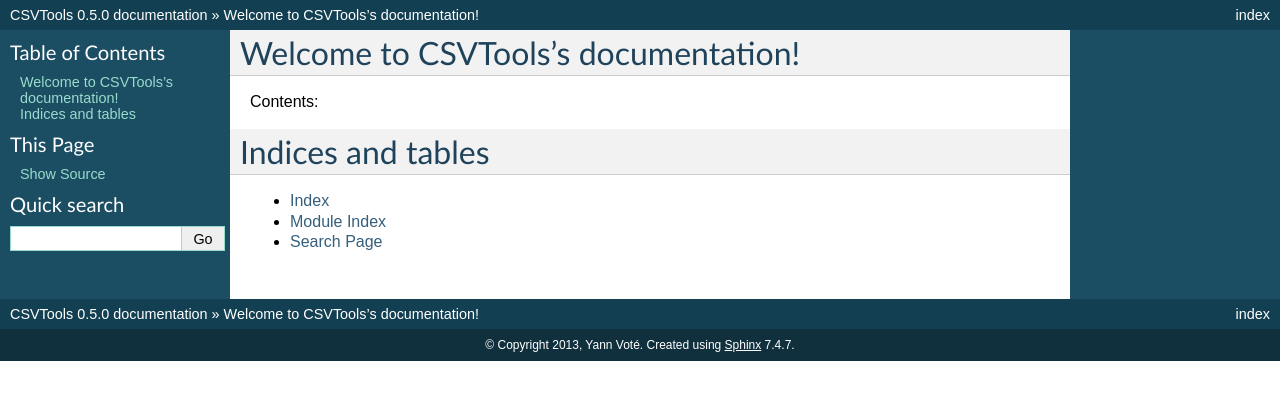
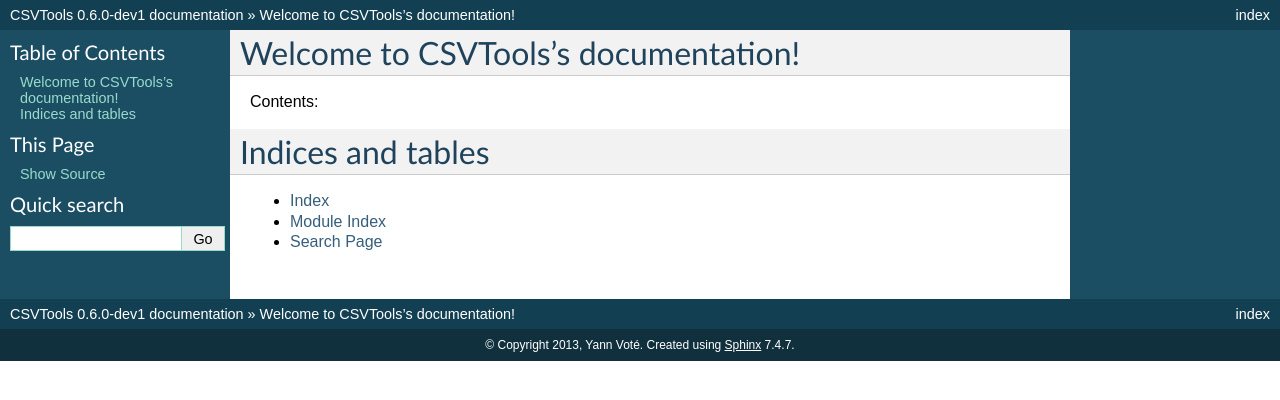
Before and after one commit to ygversil/qgis-plugin-csv-tools, a Sphinx documentation site: the page built from help/source/index.rst, in a window 1280 px wide. Shown: the top 400 px of the page. Built offline with Sphinx 7.4.7, drawn with Linux system fonts in a browser that asks for light colours; formulas are drawn with MathJax 3.

Commit message:
Bump version: 0.5.0 → 0.6.0-dev1

```diff
--- a/help/source/conf.py
+++ b/help/source/conf.py
@@ -48,9 +48,9 @@
 # built documents.
 #
 # The short X.Y version.
-version = '0.5.0'
+version = '0.6.0-dev1'
 # The full version, including alpha/beta/rc tags.
-release = '0.5.0'
+release = '0.6.0-dev1'
 
 # The language for content autogenerated by Sphinx. Refer to documentation
 # for a list of supported languages.
--- a/metadata.txt
+++ b/metadata.txt
@@ -11,7 +11,7 @@
 qgisMinimumVersion=3.0
 qgisMaximumVersion=3.12
 description=Adds new processing algorithms and models that deal with CSV files
-version=0.5.0
+version=0.6.0-dev1
 author=Yann Voté
 email=ygversil@lilo.org
 
```
Also changed, not shown: .bumpversion.cfg.
